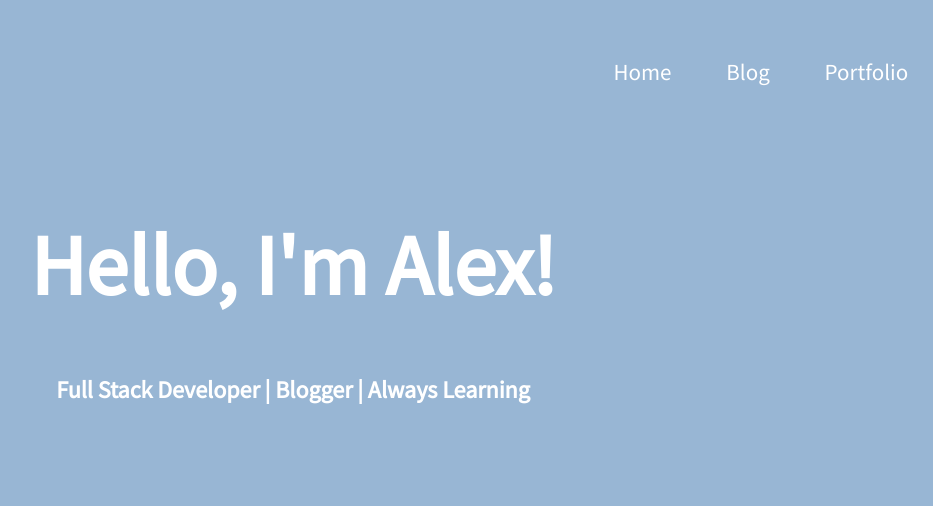
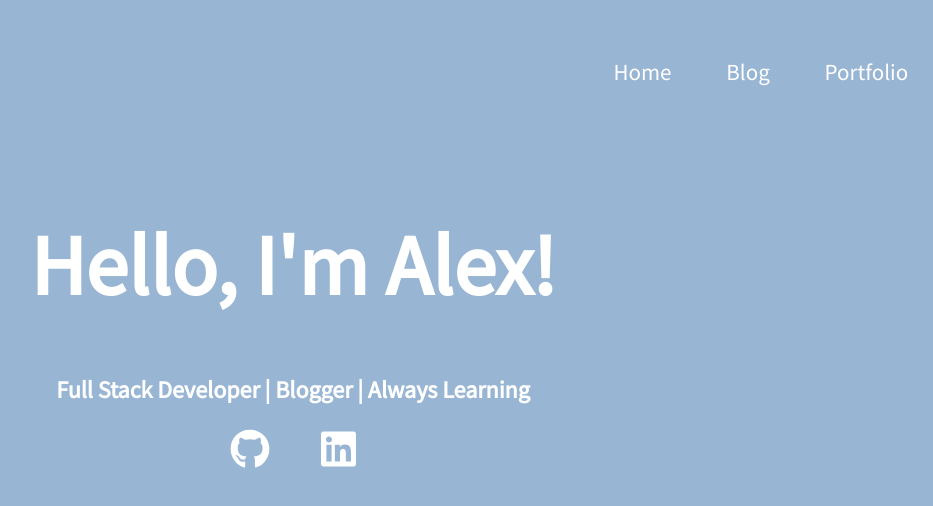
Before and after one commit to amckean12/alex-site, a React (Create React App) app: page / in a window 1280 px wide. Shown: the top 506 px of the page, without its empty margins (347-1280 px from the left). Built offline with nearby package versions, Linux system fonts and the light colour scheme.

Commit message:
Added icons

```diff
--- a/package.json
+++ b/package.json
@@ -7,6 +7,7 @@
     "@fortawesome/free-brands-svg-icons": "^5.8.2",
     "@fortawesome/free-solid-svg-icons": "^5.8.2",
     "@fortawesome/react-fontawesome": "^0.1.4",
+    "font-awesome": "^4.7.0",
     "react": "^16.8.6",
     "react-dom": "^16.8.6",
     "react-router-dom": "^5.0.0",
--- a/src/App.css
+++ b/src/App.css
@@ -27,3 +27,7 @@ body{
   margin: 0 0 0 30px; /* separates 'buttons' */
   font-size: 23px;
 }
+
+.App li:hover {
+  font-size: 28px;
+}
--- a/src/containers/splash-container.js
+++ b/src/containers/splash-container.js
@@ -1,4 +1,7 @@
-import React, { Component } from 'react'
+import React, { Component } from 'react';
+import { FontAwesomeIcon } from '@fortawesome/react-fontawesome'
+import { faGithub, faLinkedin } from '@fortawesome/free-brands-svg-icons'
+import '../splash.css'
 
 class SplashContainer extends Component {
    render(){
@@ -6,9 +9,11 @@ class SplashContainer extends Component {
        <div className="splash-container">
          <h1>Hello, I'm Alex!</h1>
          <h2>Full Stack Developer | Blogger | Always Learning</h2>
-         <a href="https://github.com/amckean12"></a>
-         <a href="https://www.linkedin.com/in/alex-mckean/"></a>
-       </div>
+         <div className="social-icon-container">
+          <a href="https://github.com/amckean12" className="social-icon-link-github"><FontAwesomeIcon icon={faGithub}/></a>
+          <a href="https://www.linkedin.com/in/alex-mckean/" className="social-icon-link-linkedin"><FontAwesomeIcon icon={faLinkedin}/></a>
+        </div>
+      </div>
      )
    }
 }
--- /dev/null
+++ b/src/splash.css
@@ -0,0 +1,26 @@
+.social-icon-link-github{
+  font-size: 40px;
+  color: white;
+  padding-right: 2%;
+  padding-top: 2%;
+}
+
+.social-icon-container {
+  width: 100%;
+  text-align: center;
+}
+
+.social-icon-link-linkedin{
+  font-size: 40px;
+  color: white;
+  padding-left: 2%;
+  padding-top: 2%;
+}
+
+.social-icon-link-github:hover{
+  font-size: 45px;
+}
+
+.social-icon-link-linkedin:hover{
+  font-size: 45px;
+}
```
Also changed, not shown: 1 other file (tests, documents, lock files or other folders).
